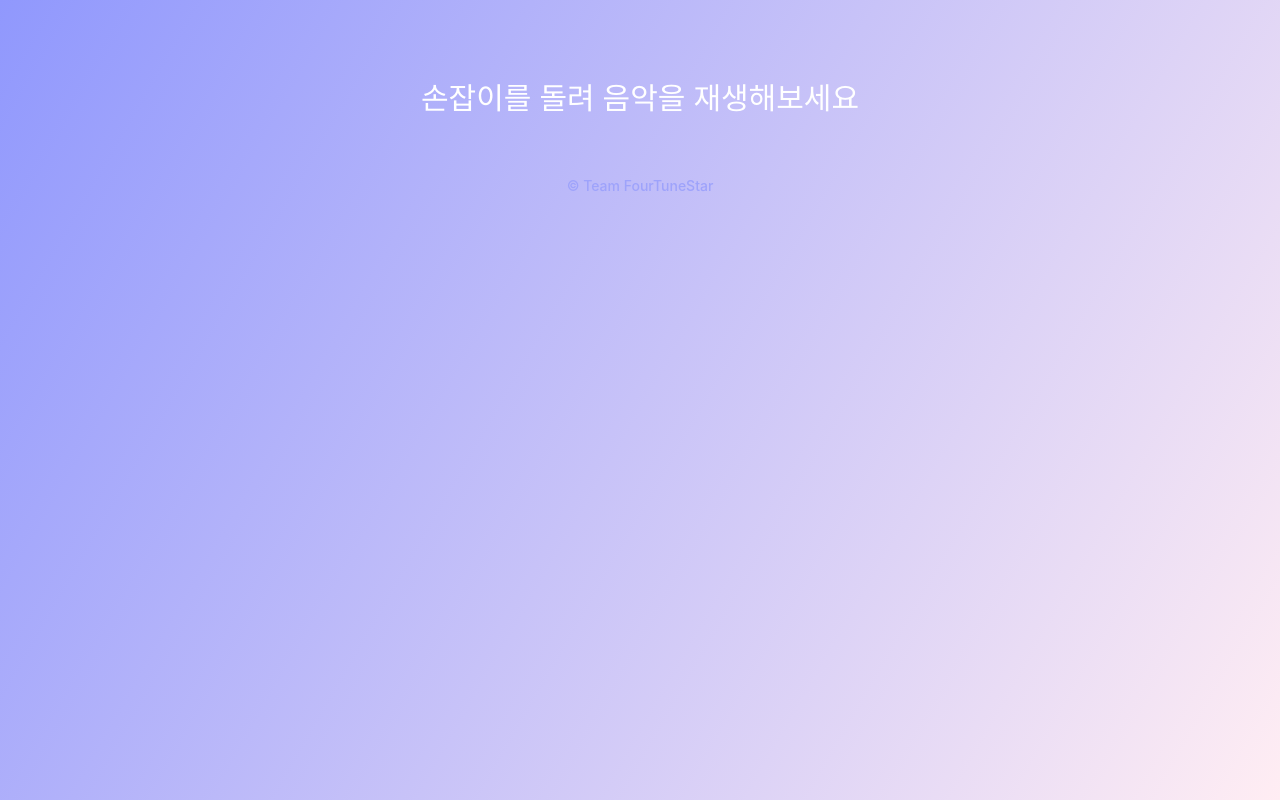
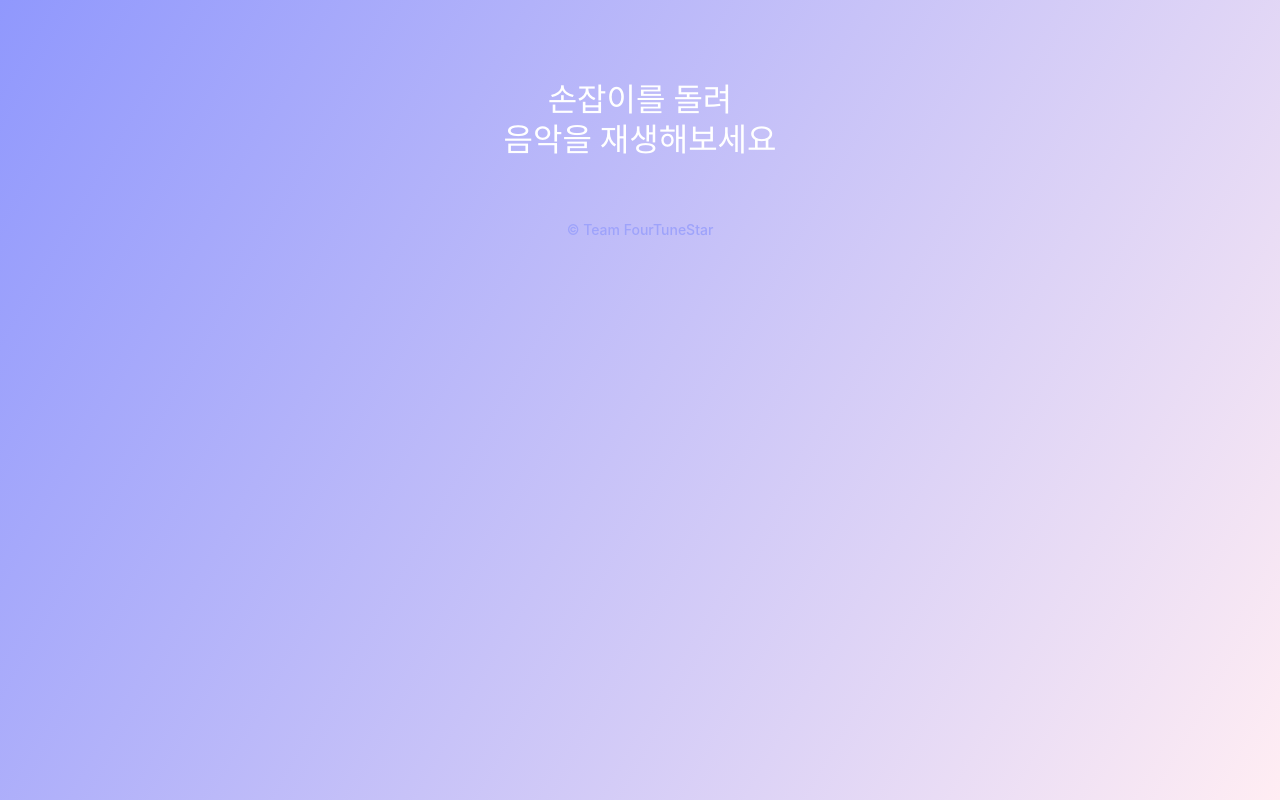
Before and after one commit to billy0904/ihearyourstars-FE, a React (Create React App) app in the folder ihearyourstars/: page /music/play in a window 1280 px wide. Built offline with nearby package versions, Linux system fonts and the light colour scheme; a web font is replaced by a local one.

Commit message:
♻️ 재생 화면 멘트 수정

```diff
--- a/ihearyourstars/src/Router/MusicPlay.js
+++ b/ihearyourstars/src/Router/MusicPlay.js
@@ -2,20 +2,13 @@ import styled from "styled-components";
 
 const MusicPlayDiv = styled.div`
   padding: 30px 0;
-  span {
-    display: block;
-    width: 100%;
-    background-color: transparent;
-    color: white;
-    font-weight: 500;
-    font-size: 30px;
-  }
 `;
 
 function MusicPlay() {
   return (
     <MusicPlayDiv>
-      <span>손잡이를 돌려 음악을 재생해보세요</span>
+      <h1>손잡이를 돌려</h1>
+      <h1>음악을 재생해보세요</h1>
     </MusicPlayDiv>
   );
 }
```
